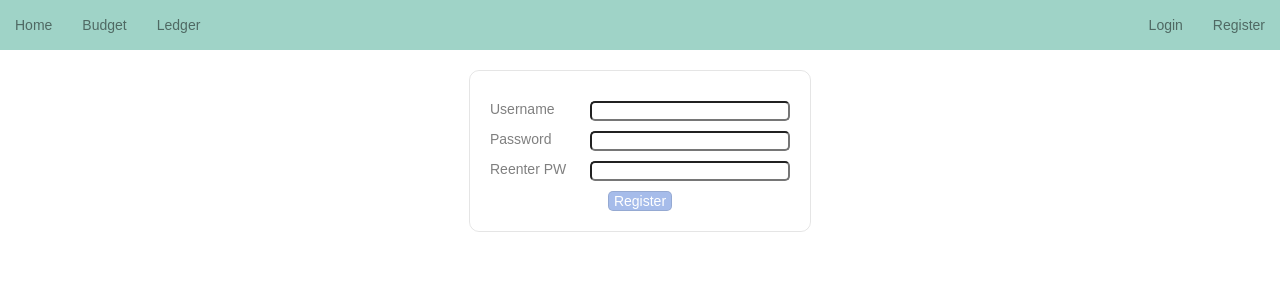
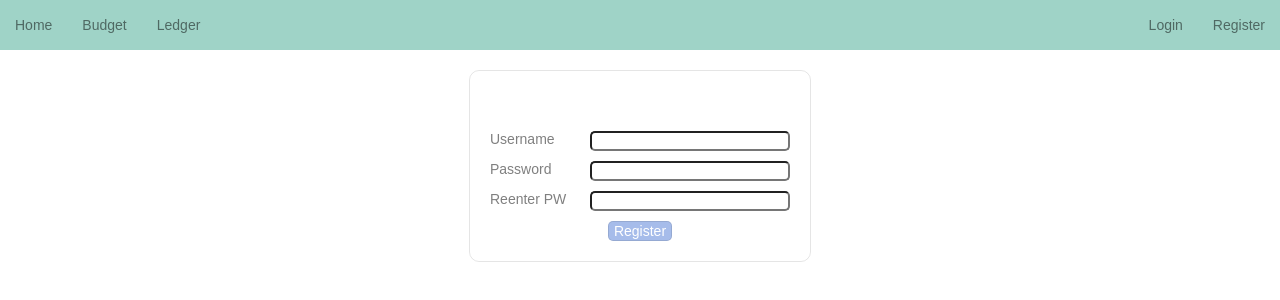
Before and after one commit to chrisgo2286/budget-app-frontend, a React (Create React App) app: page /registration in a window 1280 px wide. Shown: the top 300 px of the page. Built offline with nearby package versions, Linux system fonts and the light colour scheme.

Commit message:
Added cypress testing for registration

```diff
--- a/src/components/registration/registration.css
+++ b/src/components/registration/registration.css
@@ -1,8 +1,9 @@
 .registration {
     display: grid;
     grid-template-columns: repeat(3, 1fr);
-    grid-template-rows: repeat(4, 1fr);
+    grid-template-rows: repeat(5, 1fr);
     grid-template-areas:
+        "validation validation validation"
         "username-label username username"
         "password1-label password1 password1"
         "password2-label password2 password2"
@@ -12,6 +13,10 @@
     border-radius: 10px;
     margin: 20px auto;
     padding: 20px;
+}
+
+.validation {
+    grid-area: validation;
 }
 
 .registration > * {
--- a/src/components/registration/registration.jsx
+++ b/src/components/registration/registration.jsx
@@ -4,8 +4,10 @@ import { UserContext } from '../../misc/context';
 import { registerNewUser } from '../../misc/apiCalls';
 import { updateLocalStorage } from '../../misc/userFunctions';
 import { updateUser } from '../../misc/userFunctions';
+import { loginUser } from '../../misc/apiCalls';
+import { validateRegistration } from '../../misc/validation/validateRegistration';
 import NewUserFields from './newUserFields';
-import { loginUser } from '../../misc/apiCalls';
+import Validation from '../validation/validation';
 import './registration.css';
 
 export default function Registration () {
@@ -16,9 +18,13 @@ export default function Registration () {
         password1: '',
         password2: '',
     })
+    const [errors, setErrors] = useState([]);
 
     async function handleSubmit () {
 
+        const result = validateRegistration(credentials);
+
+        if(result === 'Valid') {
             const response = await registerNewUser(credentials);
 
             if(response.status === 201) {
@@ -42,10 +48,14 @@ export default function Registration () {
                     navigate('/');
                 }
             }
+        } else {
+            setErrors(result);
+        }
     }
 
     return (
         <div className="registration" data-cy='registration'>
+            <Validation errors={ errors } />
             <NewUserFields
                 fields={ credentials }
                 setFields={ setCredentials }
```
Lines whose indentation alone changed are shown as unchanged.
